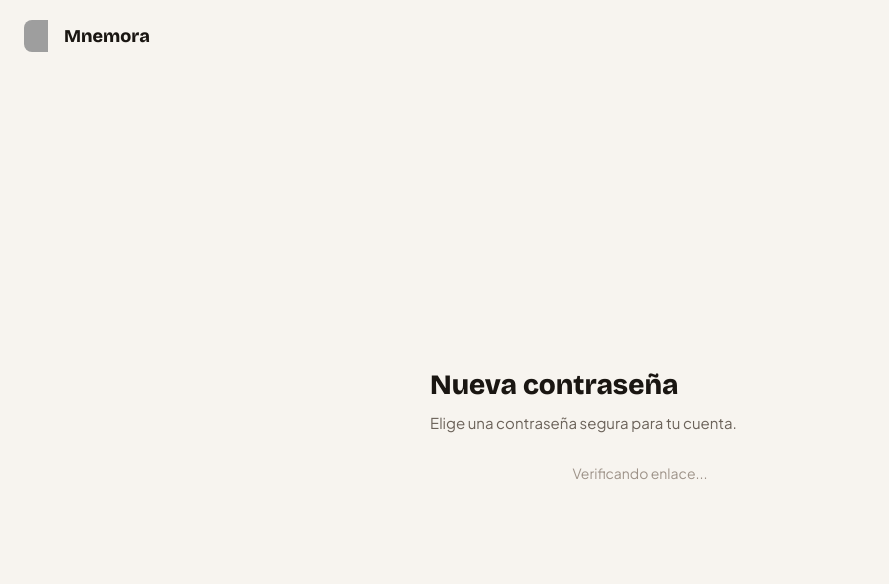
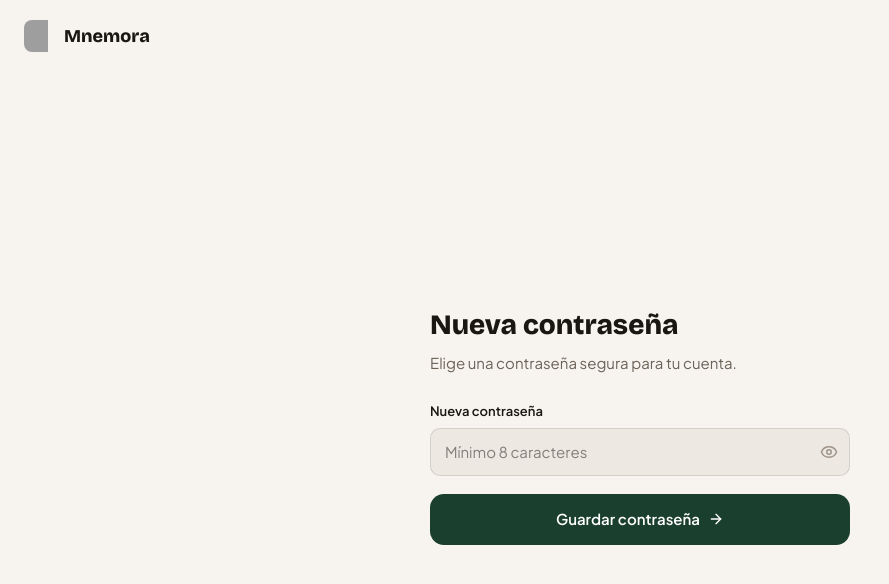
Before and after one commit to mariafcuevas95-hash/Mnemora, a Next.js app: page /reset-password in a window 1280 px wide. Shown: the top 584 px of the page, without its empty margins (0-889 px from the left). Built offline with nearby package versions, Linux system fonts and the light colour scheme; no server answers; grey boxes are pictures that could not be loaded.

Commit message:
fix: show password form immediately on /reset-password, handle expired link gracefully
Co-Authored-By: Claude Sonnet 4.6 <noreply@anthropic.com>

```diff
--- a/app/reset-password/page.tsx
+++ b/app/reset-password/page.tsx
@@ -25,28 +25,7 @@ function ResetPasswordInner() {
   const [showPassword, setShowPassword] = useState(false);
   const [loading, setLoading] = useState(false);
   const [error, setError] = useState("");
-  const [ready, setReady] = useState(false);
-
-  useEffect(() => {
-    const db = createClient();
-
-    // Detect recovery session: Supabase fires PASSWORD_RECOVERY when processing
-    // the #access_token hash with type=recovery. Also accept SIGNED_IN as fallback
-    // (fired when client already consumed the hash before the listener registered).
-    const { data: { subscription } } = db.auth.onAuthStateChange((event) => {
-      if (event === "PASSWORD_RECOVERY" || event === "SIGNED_IN") {
-        setReady(true);
-      }
-    });
-
-    // If the hash was already consumed (navigation to same URL with hash),
-    // check for an active session directly.
-    db.auth.getSession().then(({ data: { session } }) => {
-      if (session) setReady(true);
-    });
-
-    return () => subscription.unsubscribe();
-  }, []);
+  const [done, setDone] = useState(false);
 
   async function handleSubmit(e: React.FormEvent) {
     e.preventDefault();
@@ -59,11 +38,17 @@ function ResetPasswordInner() {
     const db = createClient();
     const { error: updateError } = await db.auth.updateUser({ password });
     if (updateError) {
-      setError(updateError.message ?? "Error al actualizar la contraseña.");
+      const msg = updateError.message ?? "";
+      setError(
+        msg.includes("session") || msg.includes("Auth")
+          ? "El enlace expiró o ya fue usado. Solicita uno nuevo desde la pantalla de inicio de sesión."
+          : msg
+      );
       setLoading(false);
       return;
     }
-    router.replace("/dashboard");
+    setDone(true);
+    setTimeout(() => router.replace("/dashboard"), 1500);
   }
 
   return (
@@ -84,8 +69,11 @@ function ResetPasswordInner() {
             Elige una contraseña segura para tu cuenta.
           </p>
 
-          {!ready ? (
-            <p style={{ fontSize: 14, color: "#9E9389", textAlign: "center" }}>Verificando enlace...</p>
+          {done ? (
+            <div style={{ padding: "16px 20px", borderRadius: 12, background: "#D1FAE5", border: "0.5px solid #6EE7B7", textAlign: "center" }}>
+              <p style={{ fontSize: 15, fontWeight: 700, color: "#065F46" }}>¡Contraseña actualizada!</p>
+              <p style={{ fontSize: 13, color: "#047857", marginTop: 4 }}>Redirigiendo al dashboard…</p>
+            </div>
           ) : (
             <form onSubmit={handleSubmit} style={{ display: "flex", flexDirection: "column", gap: 14 }}>
               <div>
@@ -117,6 +105,7 @@ function ResetPasswordInner() {
               {error && (
                 <div style={{ padding: "10px 14px", borderRadius: 10, background: "#FEE2E2", border: "0.5px solid #FCA5A5" }}>
                   <p style={{ fontSize: 13, color: "#DC2626" }}>{error}</p>
+                  <Link href="/login" style={{ fontSize: 13, color: "#1B3F2F", fontWeight: 600 }}>Volver al inicio de sesión →</Link>
                 </div>
               )}
 
```
